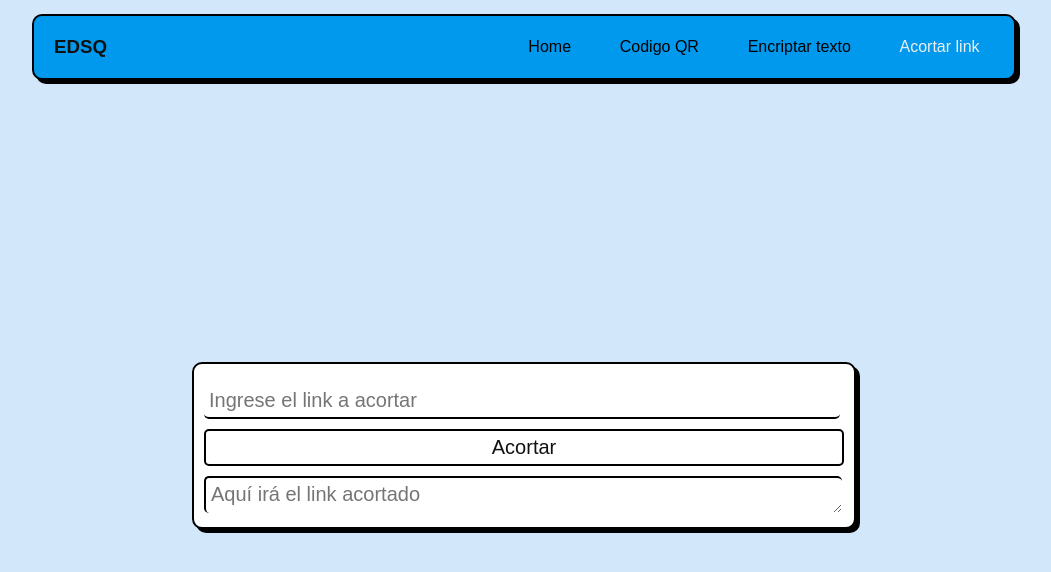
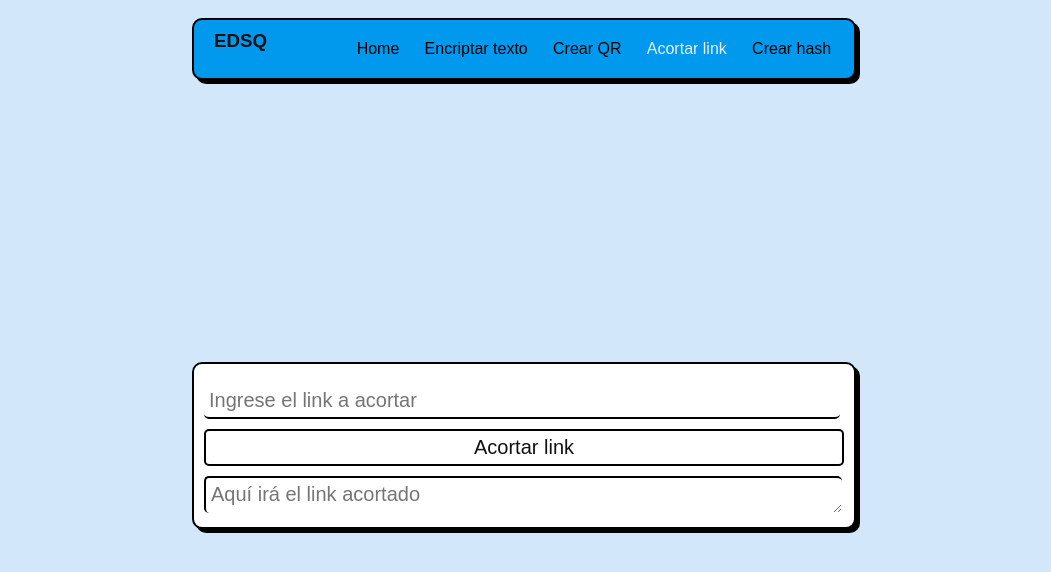
Before and after one commit to jhonatan-jaimes/front-crypt, a React (Vite) app: page /shorter in a window 1280 px wide. Shown: the top 572 px of the page, without its empty margins (116-1167 px from the left). Built offline with nearby package versions, Linux system fonts and the light colour scheme; no server answers.

Commit message:
Pagina hash creada y corrección en el header

```diff
--- a/src/App.jsx
+++ b/src/App.jsx
@@ -1,12 +1,13 @@
 import { Route, Routes } from "react-router-dom";
+import { useEffect, useState } from "react";
 import "./App.css";
 import CryptoPage from "./assets/pages/crypto-page/CryptoPage";
 import NavComponent from "./assets/component/nav/NavComponent";
 import QrPage from "./assets/pages/qr-page/QrPage";
 import HomePage from "./assets/pages/home-page/HomePage";
-import { useEffect, useState } from "react";
 import ShortPage from "./assets/pages/short-page/ShortPage";
 import LoadPage from "./assets/pages/load-page/LoadPage";
+import HashPage from "./assets/pages/hash/HashPage";
 
 function App() {
   //require('dotenv').config();
@@ -31,6 +32,7 @@ function App() {
         <Route path="/ed" element={<CryptoPage />} />
         <Route path="/qr" element={<QrPage />} />
         <Route path="/shorter" element={<ShortPage />} />
+        <Route path="/hash" element={<HashPage />} />
       </Routes>
     </section>
   );
--- /dev/null
+++ b/src/assets/component/form-hash/Form.hash.module.css
@@ -0,0 +1,41 @@
+.divForm {
+  width: 50%;
+  min-width: 500px;
+  padding: 10px;
+  margin: auto;
+  padding: 10px;
+  background-color: #fff;
+  border: 2px solid black;
+  box-shadow: 4px 4px 0px black;
+  border-radius: 10px;
+}
+
+.botonHash{
+  margin-top: 10px;
+  width: calc(100%);
+  padding-top: 5px;
+  padding-bottom: 5px;
+  border-radius: 5px;
+  border: 2px solid black;
+  font-size: 20px;
+  background-color: inherit;
+}
+
+.botonHash:hover {
+    background-color: #09f;
+    color: white;
+    border-color: #09f;
+    cursor: pointer;
+}
+
+.textArea {
+  width: calc(100% - 14px);
+  margin-top: 10px;
+  padding: 5px;
+  border-radius: 5px;
+  border: none;
+  border-top: 2px solid black;
+  border-left: 2px solid black;
+  height: 20vh;
+  font-size: 15px;
+}
--- /dev/null
+++ b/src/assets/component/form-hash/FormHashComponent.jsx
@@ -0,0 +1,21 @@
+import styles from "./Form.hash.module.css";
+import BotonComponent from '../boton/BotonComponent'
+import TextAreaComponent from "../area-text/TextAreaComponent"
+
+export const FormHashComponent = ({ value, code, onClick  }) => {
+  return (
+    <section className={styles.divForm}>
+      <BotonComponent
+        nameButton={"Crear hash"}
+        className={styles.botonHash}
+        onClick={() => onClick("get-hash", { lenght: value })}
+      />
+      <TextAreaComponent
+        value={code.hash}
+        className={styles.textArea}
+        placeholder={`Aquí irá el hash creado`}
+        readOnly
+      />
+    </section>
+  )
+}
--- a/src/assets/component/nav/Nav.module.css
+++ b/src/assets/component/nav/Nav.module.css
@@ -1,5 +1,5 @@
 .navContain {
-  max-width: 75%;
+  max-width: 50%;
   min-width: 500px;
   padding: 10px;
   margin: auto;
@@ -15,11 +15,10 @@
 .navLinkCont {
   display: flex;
   min-width: 500px;
-  padding-top: 10px;
-  padding-bottom: 10px;
 }
 
 .linkNav {
+  padding: 10px;
   margin: auto;
   color: #000;
   cursor: pointer;
@@ -28,6 +27,7 @@
 
 .linkNavSelect {
   margin: auto;
+  padding: 10px;
   color: #eee;
   cursor: pointer;
   border-radius: 5px;
@@ -43,5 +43,5 @@
 }
 
 .tituloNav {
-  padding: 10px;
+  padding-left: 10px;
 }
--- a/src/assets/component/nav/NavComponent.jsx
+++ b/src/assets/component/nav/NavComponent.jsx
@@ -31,16 +31,16 @@ const NavComponent = ({ tipo }) => {
           onClick={() => changeMode("home")}
         />
         <LinkComponent
-          to="/qr"
-          name="Codigo QR"
-          className={handleMode("qr")}
-          onClick={() => changeMode("qr")}
-        />
-        <LinkComponent
           to="/ed"
           name="Encriptar texto"
           className={handleMode("ed")}
           onClick={() => changeMode("ed")}
+        />
+        <LinkComponent
+          to="/qr"
+          name="Crear QR"
+          className={handleMode("qr")}
+          onClick={() => changeMode("qr")}
         />
         <LinkComponent
           to="/shorter"
@@ -48,6 +48,12 @@ const NavComponent = ({ tipo }) => {
           className={handleMode("shorter")}
           onClick={() => changeMode("shorter")}
         />
+        <LinkComponent
+          to="/hash"
+          name="Crear hash"
+          className={handleMode("hash")}
+          onClick={() => changeMode("hash")}
+        />
       </div>
     </section>
   );
--- a/src/assets/component/short-form/ShorteComponent.jsx
+++ b/src/assets/component/short-form/ShorteComponent.jsx
@@ -16,7 +16,7 @@ const ShorteComponent = ({ value, placeholder, onChange, code, onClick }) => {
                 />
             </div>
             <BotonComponent
-                nameButton={"Acortar"}
+                nameButton={"Acortar link"}
                 className={styles.botonAcortar}
                 onClick={() => onClick("short", { text: value, link: "https://edsq-app.onrender.com/" })}
             />
--- /dev/null
+++ b/src/assets/pages/hash/Hash.module.css
@@ -0,0 +1,6 @@
+.divGeneral {
+    margin-top: 10px;
+    width: 100%;
+    height: calc(90vh - 10px);
+    align-content: center;
+}
--- /dev/null
+++ b/src/assets/pages/hash/HashPage.jsx
@@ -0,0 +1,28 @@
+import { useState } from "react";
+import { FormHashComponent } from "../../component/form-hash/FormHashComponent";
+import { fetchPost } from "../../domain/Fetch.js";
+import UrlLinks from "../../domain/UrlLinks.js";
+import styles from "./Hash.module.css"
+
+const HashPage = () => {
+
+  const [code, setCode] = useState({ hash: "" })
+
+  const onClick = async (mode, objeto) => {
+    try {
+      const result = await fetchPost(`${UrlLinks.URL_GENERAL}/${mode}`, objeto);
+      const data = await result.json();
+      setCode({ hash: data?.hash });
+    } catch (error) {
+      console.error("Error in handleSubmit:", error);
+    }
+  }
+
+  return(
+    <section className={styles.divGeneral}>
+      <FormHashComponent onClick={onClick} code={code} value={32}/>
+    </section>
+  )
+}
+
+export default HashPage;
--- a/src/assets/pages/home-page/HomePage.jsx
+++ b/src/assets/pages/home-page/HomePage.jsx
@@ -29,4 +29,4 @@ const HomePage = () => {
     )
 }
 
-export default HomePage
+export default HomePage;
--- a/src/assets/pages/load-page/LoadPage.jsx
+++ b/src/assets/pages/load-page/LoadPage.jsx
@@ -23,4 +23,4 @@ const LoadPage = () => {
     )
 }
 
-export default LoadPage
+export default LoadPage;
--- a/src/assets/pages/short-page/ShortPage.jsx
+++ b/src/assets/pages/short-page/ShortPage.jsx
@@ -32,4 +32,4 @@ const ShortPage = () => {
     )
 }
 
-export default ShortPage
+export default ShortPage;
```
